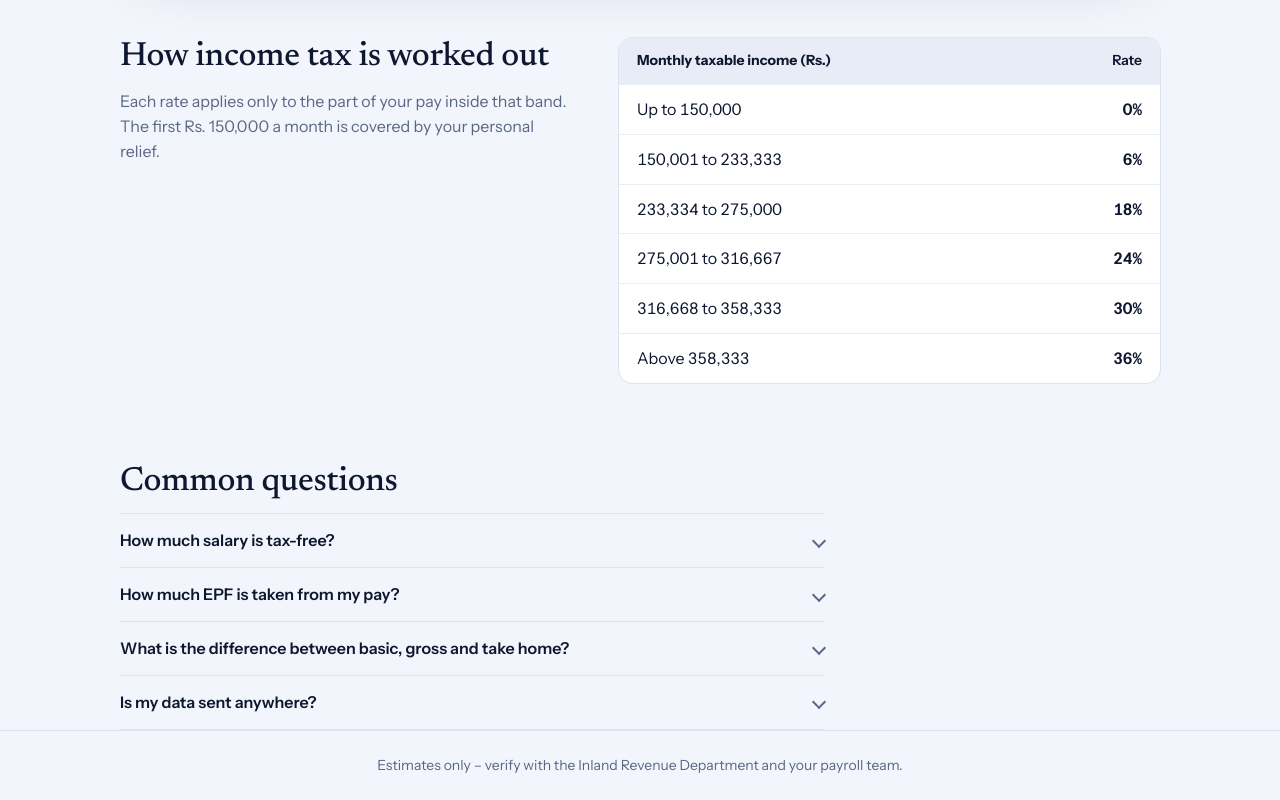
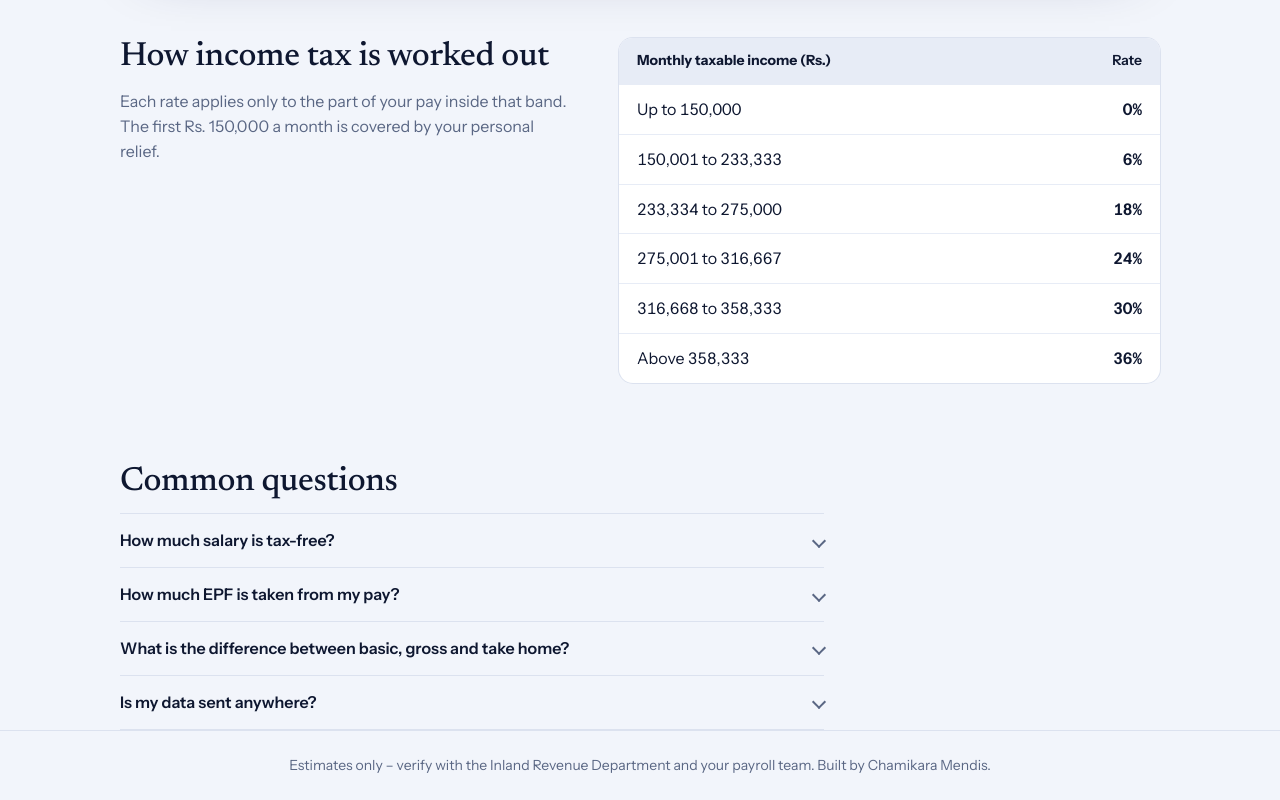
Before and after one commit to chami98/takeHome, a Next.js app: page / in a window 1280 px wide. Shown: the part 1535-2335 px from the top of the page. Built offline with nearby package versions, Linux system fonts and the light colour scheme.

Commit message:
Add author name to footer

```diff
--- a/app/layout.tsx
+++ b/app/layout.tsx
@@ -25,7 +25,7 @@ export default function RootLayout({ children }: { children: React.ReactNode })
           <span className="privacy">Nothing you type leaves this device</span>
         </header>
         {children}
-        <footer>Estimates only – verify with the Inland Revenue Department and your payroll team.</footer>
+        <footer>Estimates only – verify with the Inland Revenue Department and your payroll team. Built by Chamikara Mendis.</footer>
       </body>
     </html>
   );
```
